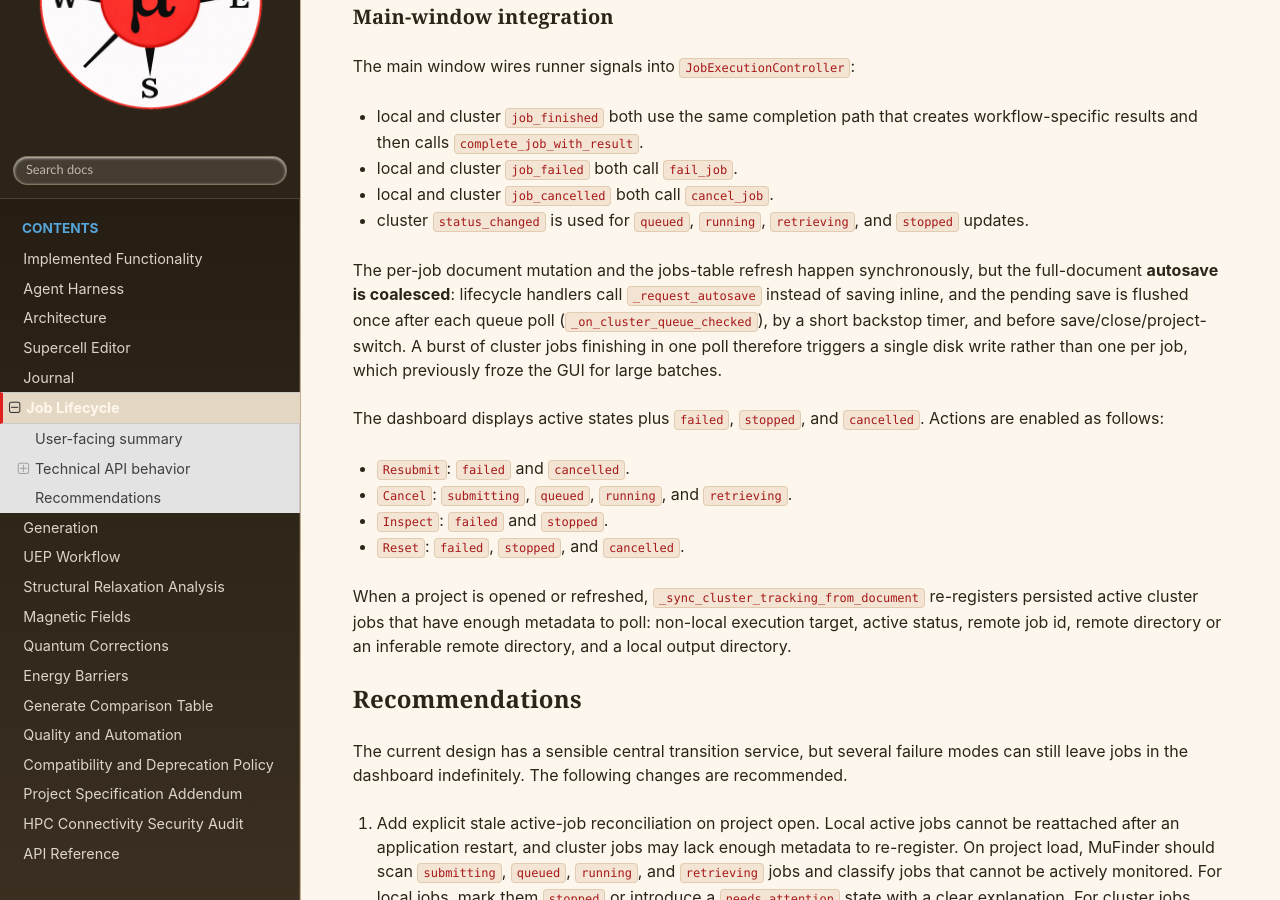
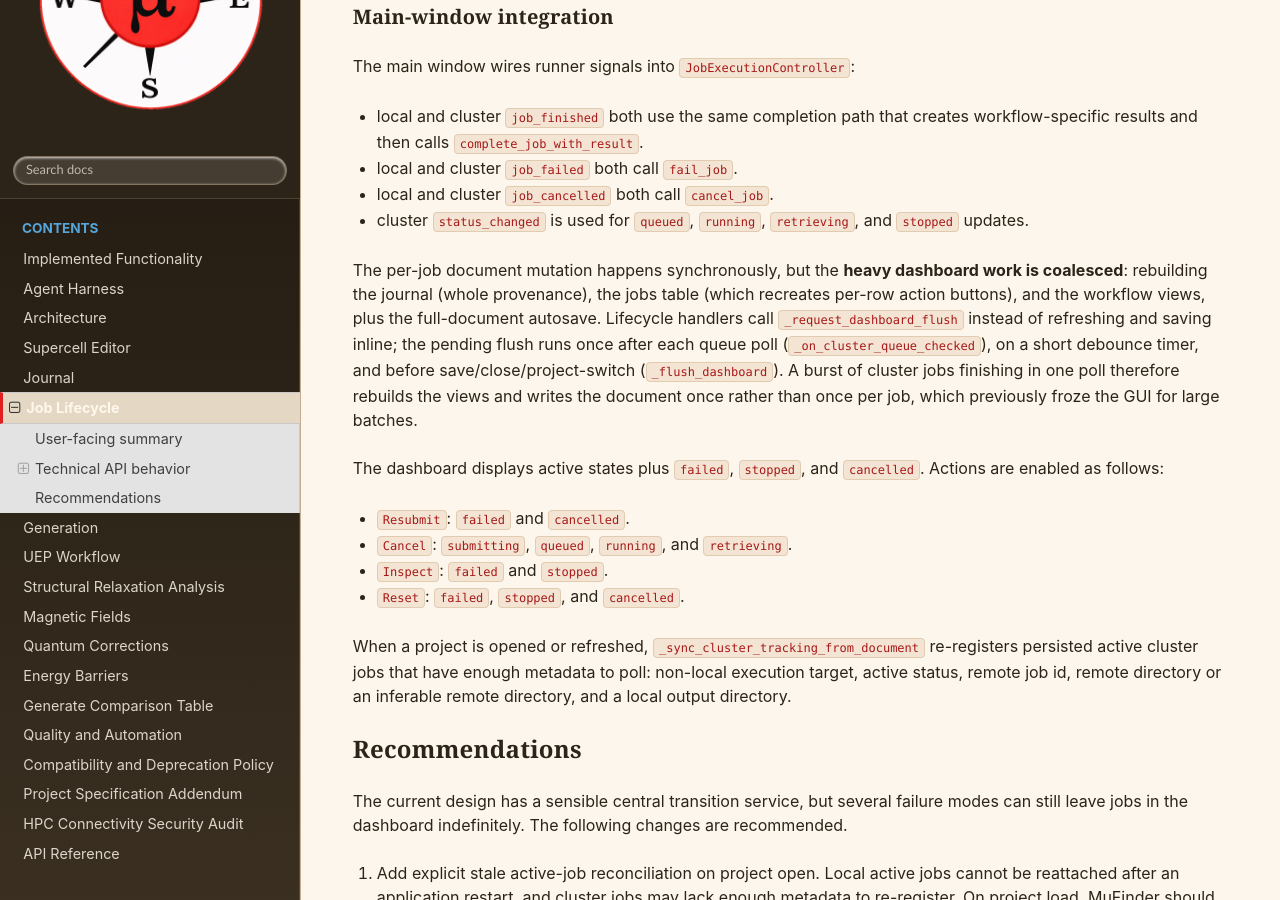
Before and after one commit to BenHuddart/mufinder, a Sphinx documentation site: the page built from docs/job_lifecycle.rst, in a window 1280 px wide and 900 px high, scrolled down 4437 px. Built offline with Sphinx 7.4.7 and the Read the Docs theme 3.1.0, drawn with Linux system fonts in a browser that asks for light colours.

Commit message:
perf(jobs): coalesce the whole dashboard update on completion bursts
Coalescing the autosave alone wasn't enough: each completing job also rebuilt
the journal (the entire, ever-growing provenance), the jobs table (recreating
per-row action buttons for every visible job), and the workflow views. For N
jobs finishing in one poll that is O(N^2) view rebuilds on the GUI thread — the
remaining freeze.

Lifecycle handlers (completion/failure/cancel/status) now do only the per-job
document mutation synchronously and call _request_dashboard_flush; the heavy
refreshes and the autosave run once via _flush_dashboard — after each queue poll
(_on_cluster_queue_checked), on a 300ms debounce (for local jobs and as a
backstop), and before manual save / close / project switch. A whole completion
burst now costs one view rebuild + one write instead of N.

Co-Authored-By: Claude Opus 4.8 <noreply@anthropic.com>

```diff
--- a/docs/job_lifecycle.rst
+++ b/docs/job_lifecycle.rst
@@ -242,13 +242,15 @@ The main window wires runner signals into ``JobExecutionController``:
 - cluster ``status_changed`` is used for ``queued``, ``running``,
   ``retrieving``, and ``stopped`` updates.
 
-The per-job document mutation and the jobs-table refresh happen synchronously,
-but the full-document **autosave is coalesced**: lifecycle handlers call
-``_request_autosave`` instead of saving inline, and the pending save is flushed
-once after each queue poll (``_on_cluster_queue_checked``), by a short backstop
-timer, and before save/close/project-switch. A burst of cluster jobs finishing
-in one poll therefore triggers a single disk write rather than one per job,
-which previously froze the GUI for large batches.
+The per-job document mutation happens synchronously, but the **heavy dashboard
+work is coalesced**: rebuilding the journal (whole provenance), the jobs table
+(which recreates per-row action buttons), and the workflow views, plus the
+full-document autosave. Lifecycle handlers call ``_request_dashboard_flush``
+instead of refreshing and saving inline; the pending flush runs once after each
+queue poll (``_on_cluster_queue_checked``), on a short debounce timer, and before
+save/close/project-switch (``_flush_dashboard``). A burst of cluster jobs
+finishing in one poll therefore rebuilds the views and writes the document once
+rather than once per job, which previously froze the GUI for large batches.
 
 The dashboard displays active states plus ``failed``, ``stopped``, and
 ``cancelled``. Actions are enabled as follows:
```
Also changed, not shown: 2 other files.
